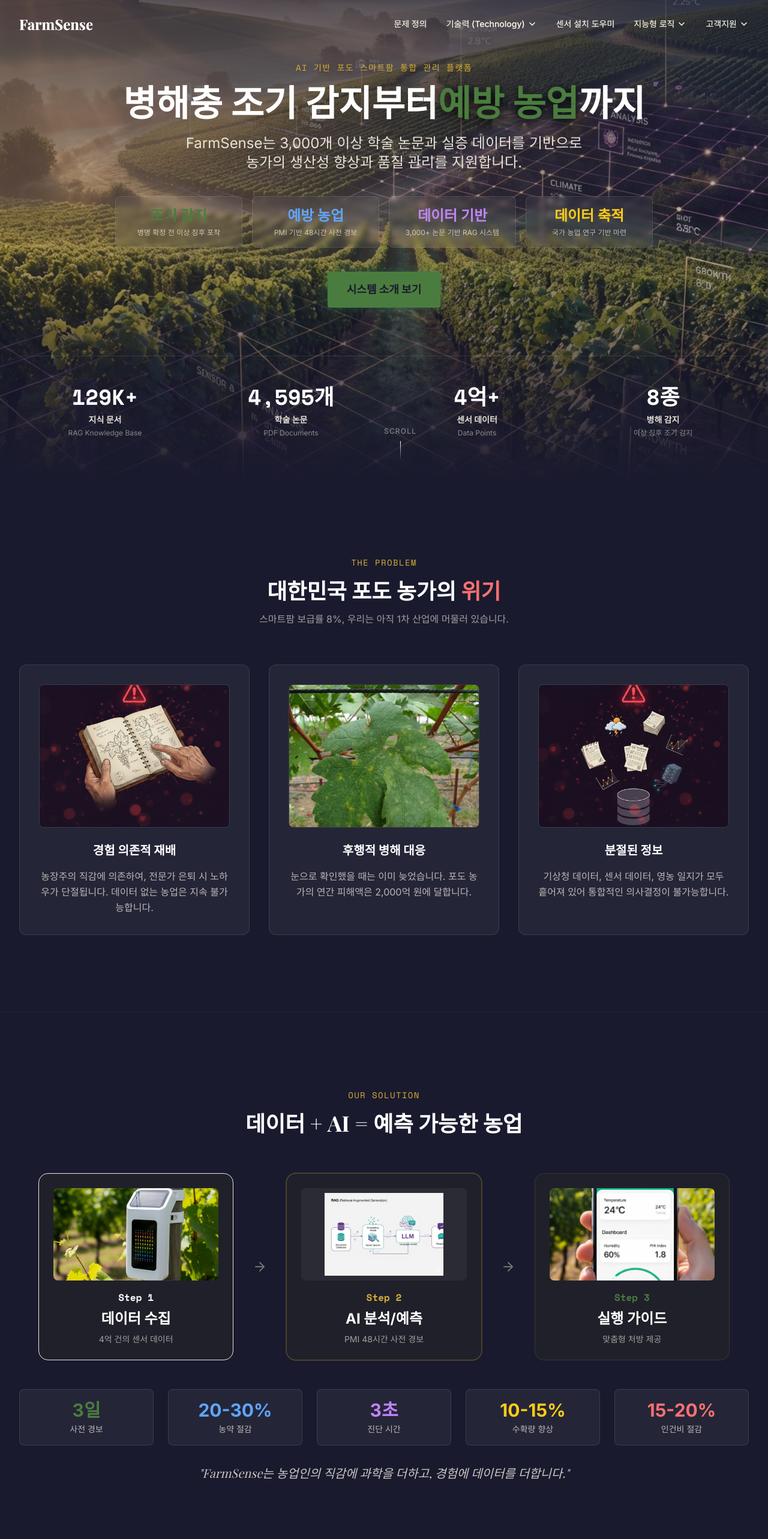
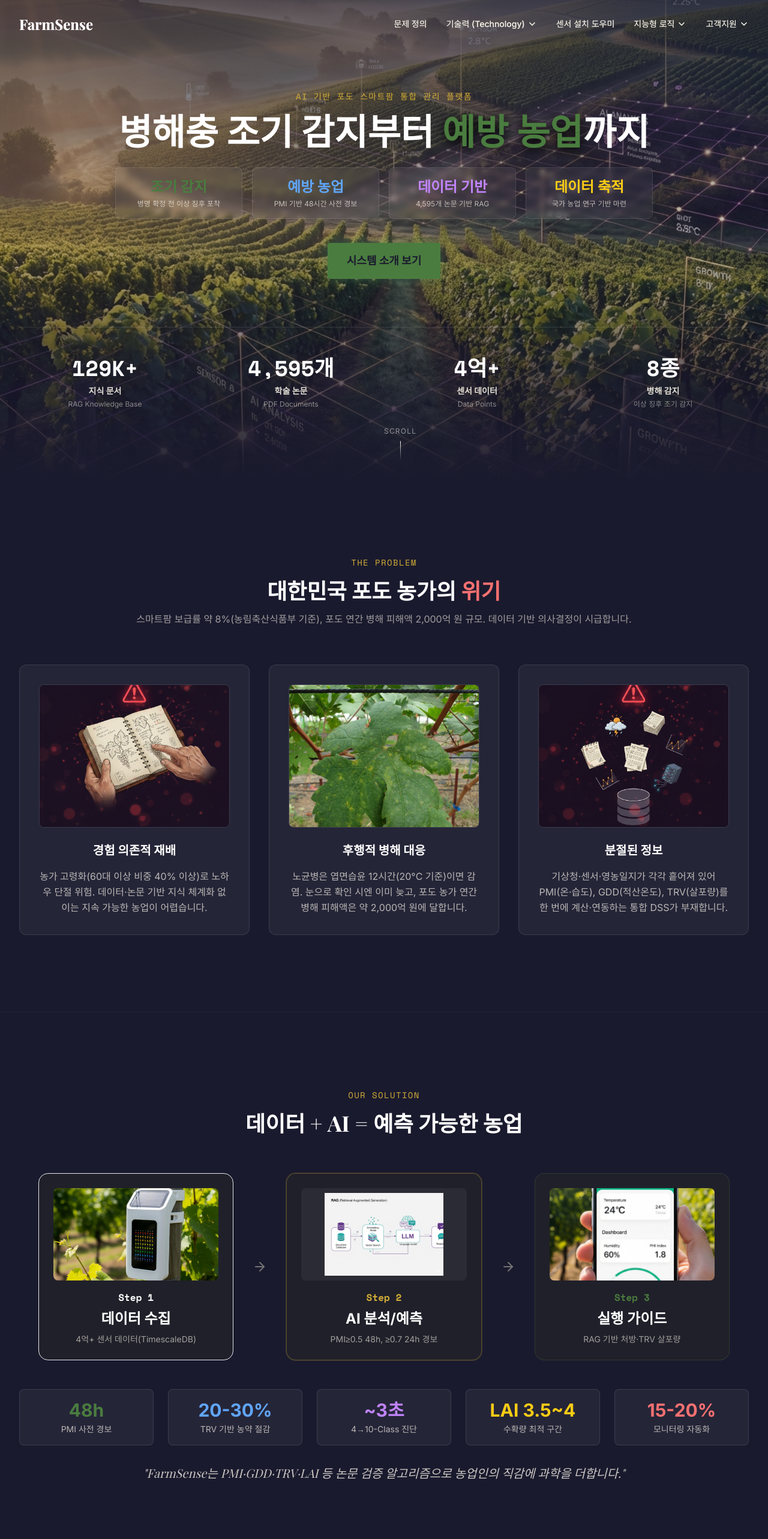
Before and after one commit to nunsuhan/grape-smartfarm-homepage, a Next.js app: page / in a window 1280 px wide. Shown: the top 2566 px of the page at 60% size. Built offline with nearby package versions, Linux system fonts and the light colour scheme; a web font is replaced by a local one.

Commit message:
Sync with master: Hero PDF link, navbar mobile fix, hero/section copy, public/documents

```diff
--- a/components/sections/hero.tsx
+++ b/components/sections/hero.tsx
@@ -46,14 +46,9 @@ export function Hero() {
                         <h2 className="text-secondary-gold font-mono text-sm tracking-widest uppercase mb-4 drop-shadow-md">
                             AI 기반 포도 스마트팜 통합 관리 플랫폼
                         </h2>
-                        <h1 className="text-4xl md:text-6xl font-serif font-bold text-white mb-6 leading-tight drop-shadow-2xl">
-                            병해충 조기 감지부터<br className="md:hidden" />
-                            <span className="text-secondary-green drop-shadow-[0_4px_8px_rgba(0,0,0,1)] stroke-black">예방 농업</span>까지
+                        <h1 className="text-3xl sm:text-4xl md:text-5xl lg:text-6xl font-serif font-bold text-white mb-8 leading-tight drop-shadow-2xl">
+                            병해충 조기 감지부터 <span className="text-secondary-green drop-shadow-[0_4px_8px_rgba(0,0,0,1)] stroke-black">예방 농업</span>까지
                         </h1>
-                        <p className="text-xl md:text-2xl text-neutral-cream/90 max-w-3xl mx-auto leading-relaxed drop-shadow-lg mb-10">
-                            FarmSense는 3,000개 이상 학술 논문과 실증 데이터를 기반으로<br className="hidden md:block" />
-                            농가의 생산성 향상과 품질 관리를 지원합니다.
-                        </p>
 
                         {/* 핵심 가치 4가지 */}
                         <div className="grid grid-cols-2 md:grid-cols-4 gap-4 mb-10 max-w-4xl mx-auto">
@@ -67,7 +62,7 @@ export function Hero() {
                             </div>
                             <div className="bg-white/5 backdrop-blur-sm border border-white/10 rounded-lg p-4 text-center">
                                 <div className="text-2xl font-bold text-purple-400 mb-1">데이터 기반</div>
-                                <div className="text-xs text-neutral-cream/70">3,000+ 논문 기반 RAG 시스템</div>
+                                <div className="text-xs text-neutral-cream/70">4,595개 논문 기반 RAG</div>
                             </div>
                             <div className="bg-white/5 backdrop-blur-sm border border-white/10 rounded-lg p-4 text-center">
                                 <div className="text-2xl font-bold text-yellow-400 mb-1">데이터 축적</div>
@@ -76,9 +71,14 @@ export function Hero() {
                         </div>
 
                         <div className="flex flex-col sm:flex-row items-center justify-center gap-4">
-                            <button className="px-8 py-4 bg-secondary-green text-neutral-black font-bold text-lg rounded hover:bg-secondary-green/90 transition-all shadow-[0_0_20px_rgba(75,183,117,0.3)] hover:shadow-[0_0_30px_rgba(75,183,117,0.5)]">
+                            <a
+                                href="/documents/farmsense-system-report-v2.pdf"
+                                target="_blank"
+                                rel="noopener noreferrer"
+                                className="px-8 py-4 bg-secondary-green text-neutral-black font-bold text-lg rounded hover:bg-secondary-green/90 transition-all shadow-[0_0_20px_rgba(75,183,117,0.3)] hover:shadow-[0_0_30px_rgba(75,183,117,0.5)] inline-block text-center"
+                            >
                                 시스템 소개 보기
-                            </button>
+                            </a>
                         </div>
                     </motion.div>
 
--- a/components/sections/problem.tsx
+++ b/components/sections/problem.tsx
@@ -10,19 +10,19 @@ const problems = [
     {
         icon: AlertTriangle,
         title: "경험 의존적 재배",
-        desc: "농장주의 직감에 의존하여, 전문가 은퇴 시 노하우가 단절됩니다. 데이터 없는 농업은 지속 불가능합니다.",
+        desc: "농가 고령화(60대 이상 비중 40% 이상)로 노하우 단절 위험. 데이터·논문 기반 지식 체계화 없이는 지속 가능한 농업이 어렵습니다.",
         image: "/images/generated/problem_experience.jpg?v=2"
     },
     {
         icon: Clock,
         title: "후행적 병해 대응",
-        desc: "눈으로 확인했을 때는 이미 늦었습니다. 포도 농가의 연간 피해액은 2,000억 원에 달합니다.",
+        desc: "노균병은 엽면습윤 12시간(20°C 기준)이면 감염. 눈으로 확인 시엔 이미 늦고, 포도 농가 연간 병해 피해액은 약 2,000억 원에 달합니다.",
         image: "/images/generated/leaf_symptoms.jpg"
     },
     {
         icon: Database,
         title: "분절된 정보",
-        desc: "기상청 데이터, 센서 데이터, 영농 일지가 모두 흩어져 있어 통합적인 의사결정이 불가능합니다.",
+        desc: "기상청·센서·영농일지가 각각 흩어져 있어 PMI(온·습도), GDD(적산온도), TRV(살포량)를 한 번에 계산·연동하는 통합 DSS가 부재합니다.",
         image: "/images/generated/problem_data.jpg?v=2"
     }
 ];
@@ -42,7 +42,7 @@ export function Problem() {
                         <span className="text-red-400"> 위기</span>
                     </h3>
                     <p className="text-neutral-cream/60">
-                        스마트팜 보급률 8%, 우리는 아직 1차 산업에 머물러 있습니다.
+                        스마트팜 보급률 약 8%(농림축산식품부 기준), 포도 연간 병해 피해액 2,000억 원 규모. 데이터 기반 의사결정이 시급합니다.
                     </p>
                 </motion.div>
 
--- a/components/sections/solution.tsx
+++ b/components/sections/solution.tsx
@@ -34,7 +34,7 @@ export function Solution() {
                         </div>
                         <div className="text-secondary-purple font-mono font-bold mb-2">Step 1</div>
                         <div className="text-2xl font-bold text-white mb-2">데이터 수집</div>
-                        <div className="text-sm text-neutral-cream/60">4억 건의 센서 데이터</div>
+                        <div className="text-sm text-neutral-cream/60">4억+ 센서 데이터(TimescaleDB)</div>
                     </motion.div>
 
                     <div className="hidden md:flex items-center justify-center">
@@ -61,7 +61,7 @@ export function Solution() {
                         </div>
                         <div className="text-secondary-gold font-mono font-bold mb-2">Step 2</div>
                         <div className="text-2xl font-bold text-white mb-2">AI 분석/예측</div>
-                        <div className="text-sm text-neutral-cream/60">PMI 48시간 사전 경보</div>
+                        <div className="text-sm text-neutral-cream/60">PMI≥0.5 48h, ≥0.7 24h 경보</div>
                     </motion.div>
 
                     <div className="hidden md:flex items-center justify-center">
@@ -88,7 +88,7 @@ export function Solution() {
                         </div>
                         <div className="text-secondary-green font-mono font-bold mb-2">Step 3</div>
                         <div className="text-2xl font-bold text-white mb-2">실행 가이드</div>
-                        <div className="text-sm text-neutral-cream/60">맞춤형 처방 제공</div>
+                        <div className="text-sm text-neutral-cream/60">RAG 기반 처방·TRV 살포량</div>
                     </motion.div>
                 </div>
 
@@ -100,28 +100,28 @@ export function Solution() {
                 >
                     <div className="grid grid-cols-2 md:grid-cols-5 gap-6 mb-8">
                         <div className="bg-white/5 border border-white/10 rounded-lg p-4">
-                            <div className="text-3xl font-bold text-secondary-green mb-1">3일</div>
-                            <div className="text-sm text-neutral-cream/70">사전 경보</div>
+                            <div className="text-3xl font-bold text-secondary-green mb-1">48h</div>
+                            <div className="text-sm text-neutral-cream/70">PMI 사전 경보</div>
                         </div>
                         <div className="bg-white/5 border border-white/10 rounded-lg p-4">
                             <div className="text-3xl font-bold text-blue-400 mb-1">20-30%</div>
-                            <div className="text-sm text-neutral-cream/70">농약 절감</div>
+                            <div className="text-sm text-neutral-cream/70">TRV 기반 농약 절감</div>
                         </div>
                         <div className="bg-white/5 border border-white/10 rounded-lg p-4">
-                            <div className="text-3xl font-bold text-purple-400 mb-1">3초</div>
-                            <div className="text-sm text-neutral-cream/70">진단 시간</div>
+                            <div className="text-3xl font-bold text-purple-400 mb-1">~3초</div>
+                            <div className="text-sm text-neutral-cream/70">4→10-Class 진단</div>
                         </div>
                         <div className="bg-white/5 border border-white/10 rounded-lg p-4">
-                            <div className="text-3xl font-bold text-yellow-400 mb-1">10-15%</div>
-                            <div className="text-sm text-neutral-cream/70">수확량 향상</div>
+                            <div className="text-3xl font-bold text-yellow-400 mb-1">LAI 3.5~4</div>
+                            <div className="text-sm text-neutral-cream/70">수확량 최적 구간</div>
                         </div>
                         <div className="bg-white/5 border border-white/10 rounded-lg p-4">
                             <div className="text-3xl font-bold text-red-400 mb-1">15-20%</div>
-                            <div className="text-sm text-neutral-cream/70">인건비 절감</div>
+                            <div className="text-sm text-neutral-cream/70">모니터링 자동화</div>
                         </div>
                     </div>
                     <p className="text-xl font-serif italic text-neutral-cream/80">
-                        "FarmSense는 농업인의 직감에 과학을 더하고, 경험에 데이터를 더합니다."
+                        "FarmSense는 PMI·GDD·TRV·LAI 등 논문 검증 알고리즘으로 농업인의 직감에 과학을 더합니다."
                     </p>
                 </motion.div>
 
--- a/components/sections/technology.tsx
+++ b/components/sections/technology.tsx
@@ -12,30 +12,30 @@ const technologies = [
     {
         icon: Scan,
         title: 'AI 이상 징후 감지',
-        value: '조기 감지 우선',
-        desc: '병명을 정확히 맞추는 것보다, 병이 오고 있다는 것을 빨리 캐치하는 것이 더 중요합니다. 24-48시간 내 발견 시 방제 효과 3배 이상 증가.',
-        stack: ['5개 앙상블 모델', 'YOLOv8-cls', 'ResNet50', 'ViT'],
+        value: '4-Class → 10-Class',
+        desc: '4-Class 필터(정상/병해/해충/기타) 후 10-Class 정밀 진단. 24-48시간 골든타임 내 발견 시 방제 효과 3배 이상(Caffi et al., Mills Chart 기반).',
+        stack: ['4-Class 필터', '10-Class 진단', 'YOLOv8-cls', 'EfficientNet'],
     },
     {
         icon: LineChart,
         title: 'PMI 예방 경보 시스템',
-        value: '48시간 사전 경보',
-        desc: '환경 데이터를 분석하여 병해 발생 위험도를 사전에 예측. PMI 등급 체계로 안전/주의/경고/위험/긴급 단계별 조치 안내.',
-        stack: ['PMI 엔진', '온도/습도 분석', '엽면습윤 시간', '포자 형성 조건'],
+        value: 'PMI≥0.7 24h, ≥0.5 48h',
+        desc: '흰가루병: 21~30°C·40~70% RH 최적 조건. 노균병: 엽면습윤 12h(20°C) 감염. PMI≥0.7 24h 내 방제, ≥0.5 48h 내 예방 권장(Carisse, Caffi 등).',
+        stack: ['PMI 엔진', '21~30°C·40~70% RH', '엽면습윤 12h', 'Mills Chart'],
     },
     {
         icon: Database,
         title: 'RAG Knowledge System',
-        value: '129K 문서',
-        desc: '4,595개 학술 논문, 네이버 밴드 Q&A 15,000+, YouTube 자막 500+ 영상을 통합한 거대 지식 베이스. 농장별 컨텍스트 기반 맞춤형 답변.',
-        stack: ['ChromaDB', 'ko-sbert-nli', 'GPT-4 Turbo', 'Claude 3.5'],
+        value: '4,595 논문·129K 문서',
+        desc: '4,595개 학술 논문 PDF, 밴드 Q&A 15,000+, YouTube 500+ 영상. ChromaDB·ko-sbert 기반 287K 청크 검색 후 농장별 맞춤 처방 생성.',
+        stack: ['ChromaDB', '287K chunks', 'ko-sbert-nli', 'GPT-4/Claude'],
     },
     {
         icon: Cpu,
         title: 'DSS 의사결정 지원',
-        value: 'GDD + DOSAVIÑA',
-        desc: '적산온도(GDD) 기반 생육단계 예측과 수관 체적(TRV) 기반 최적 농약 살포량 계산. 과잉 살포 방지로 환경 부하 감소.',
-        stack: ['GDD Algorithm', 'DOSAVIÑA', 'TRV 계산', '재배방식 보정'],
+        value: 'GDD T_base 10°C, TRV·LAI',
+        desc: 'GDD(T_base 10°C)로 발아~수확 단계 예측. TRV=(H×W×10,000)/R, LWA 0.2~1.0으로 살포량 계산. LAI 3.5~4.0 최적 수확량(Gil, De Bei 등).',
+        stack: ['GDD T_base 10°C', 'TRV·LWA', 'DOSAVIÑA', 'LAI 3.5~4.0'],
     },
 ];
 
```
Also changed, not shown: components/navbar.tsx (+82 -68 lines), components/sections/product.tsx (+8 -8 lines), 2 other files (tests, documents, lock files or other folders).
